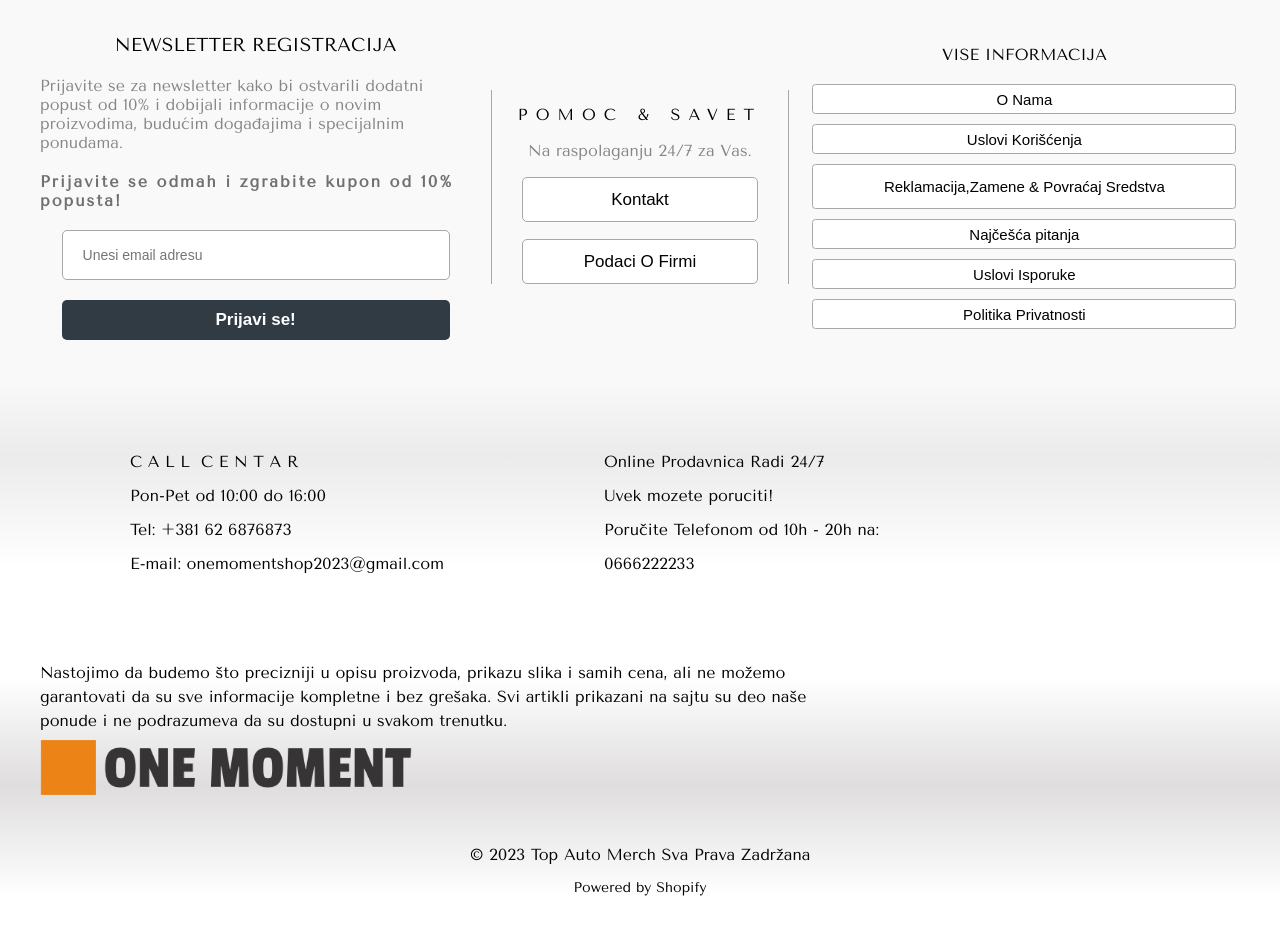
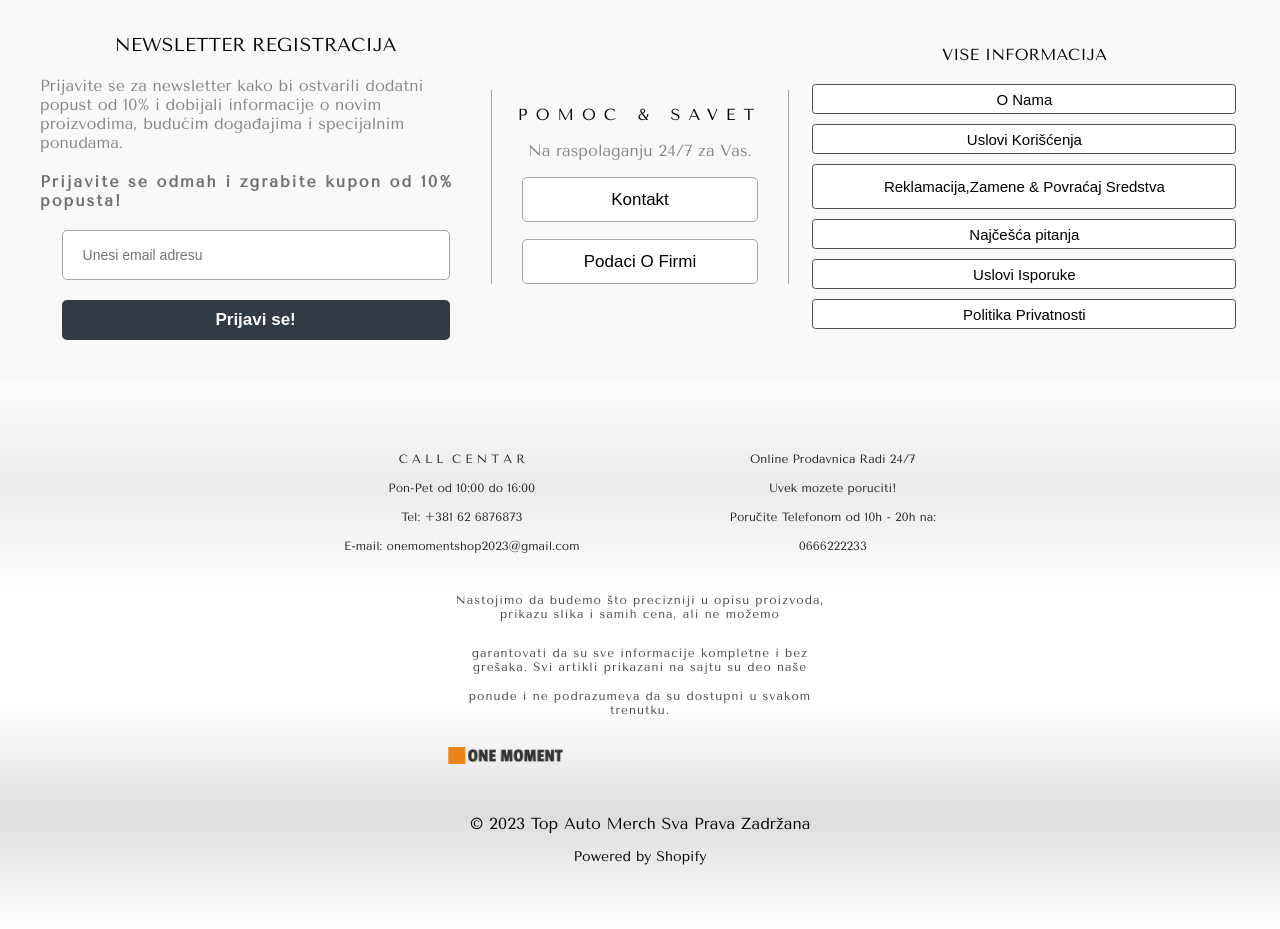
Before and after one commit to dejanaksovic/GS-Online-Shop, a React (Create React App) app: page /admin in a window 1280 px wide. Shown: the part 1300-2229 px from the top of the page. Before the commit the page ends 2196 px from the top, so only its background shows below. Built offline with nearby package versions, Linux system fonts and the light colour scheme; no server answers; a web font is replaced by a local one.

Commit message:
Update foter.css

```diff
--- a/src/komponente/footer/foter.css
+++ b/src/komponente/footer/foter.css
@@ -7,6 +7,7 @@
 .footer {
     min-height: 150vh;
     padding-top: 10rem;
+    padding-bottom: 4rem !important;
     width: 100vw;
     /* background-color: yellow; */
 }
@@ -37,6 +38,10 @@ img {
     /* background-color: brown; */
     height: 48%;
     width: 100%;
+     display: flex;
+    justify-content: center;
+    align-items: center;
+    flex-direction: column;
 }
 
 .topleft {
@@ -195,7 +200,7 @@ input::placeholder {
     height: 30px;
     background-color: white;
     border: none;
-    border: 1px solid #a7a7a7;
+    border: 1.2px solid #4c4c4c;
     border-radius: 3.5px;
     color: black;
 }
@@ -228,8 +233,11 @@ input::placeholder {
     display: flex;
     /* background-color: red; */
     gap: 150px;
+    align-items: center;
+    justify-content: center;
     height: 45%;
-    padding-left: 130px;
+    color: rgb(36, 36, 36);
+    font-size: 12px;
 }
 
 .contact-details {
@@ -238,6 +246,7 @@ input::placeholder {
     display: flex;
     flex-direction: column;
     gap: 15px;
+    padding-left: 0 !important;
 }
 
 .online-store {
@@ -246,7 +255,7 @@ input::placeholder {
     display: flex;
     flex-direction: column;
     gap: 15px;
-    padding-left: 10px;
+   padding-left: 0 !important;
 }
 
 .order-by-phone {
@@ -273,21 +282,28 @@ input::placeholder {
 /* Primer dodatnih stilova */
 .contact-details p,
 .online-store p {
+     text-align: center;
     margin: 0;
     /* Dodatni stilovi ako su potrebni */
 }
 
 .bottommid {
-    width: 100%;
+    width: 30%;
     height: 20%;
     /* background-color: green; */
-    padding-left: 40px;
     display: flex;
     flex-direction: column;
-    padding-top: 40px;
     gap: 5px;
+    padding-top: 30px;
+    color: rgb(72, 72, 72);
+    font-size: 12px;
+    text-align: center;
+    letter-spacing: 1px;
 }
-
+.bottommid p {
+    margin-top: 10px;
+    margin-bottom: 10px;
+}
 .bottombot {
     height: 35%;
     width: 100%;
@@ -298,11 +314,17 @@ input::placeholder {
     flex-direction: column;
     gap: 15px;
 }
+hr {
+    display: none;
+}
 
 /* ////////////////////////////////////////// */
 /* ////////////////////////////////////////// */
 /* ////////////////////////////////////////// */
 @media (max-width: 1400px) {
+    hr {
+        display: block;
+    }
     .top {
         margin-bottom: 70px;
     }
@@ -338,9 +360,7 @@ input::placeholder {
         padding: 0;
         padding-top: 15px;
     }
-    .contact-info {
-        margin-bottom: 50px;
-    }
+
     .bottommid {
         margin-bottom: 50px;
     }
@@ -494,7 +514,6 @@ input::placeholder {
         align-items: center;
         justify-content: center;
         padding: 0;
-        padding-top: 100px;
         gap: 0;
     }
     .contact-details {
@@ -510,7 +529,6 @@ input::placeholder {
         padding-top: 10px;
     }
     .bottommid {
-        width: 100%;
         padding: 10px;
     }
 
@@ -614,7 +632,6 @@ input::placeholder {
     }
     .bottommid {
         width: 100%;
-        margin-top: 100px;
     }
 }
 /* ////////////////////////////////////////// */
```
